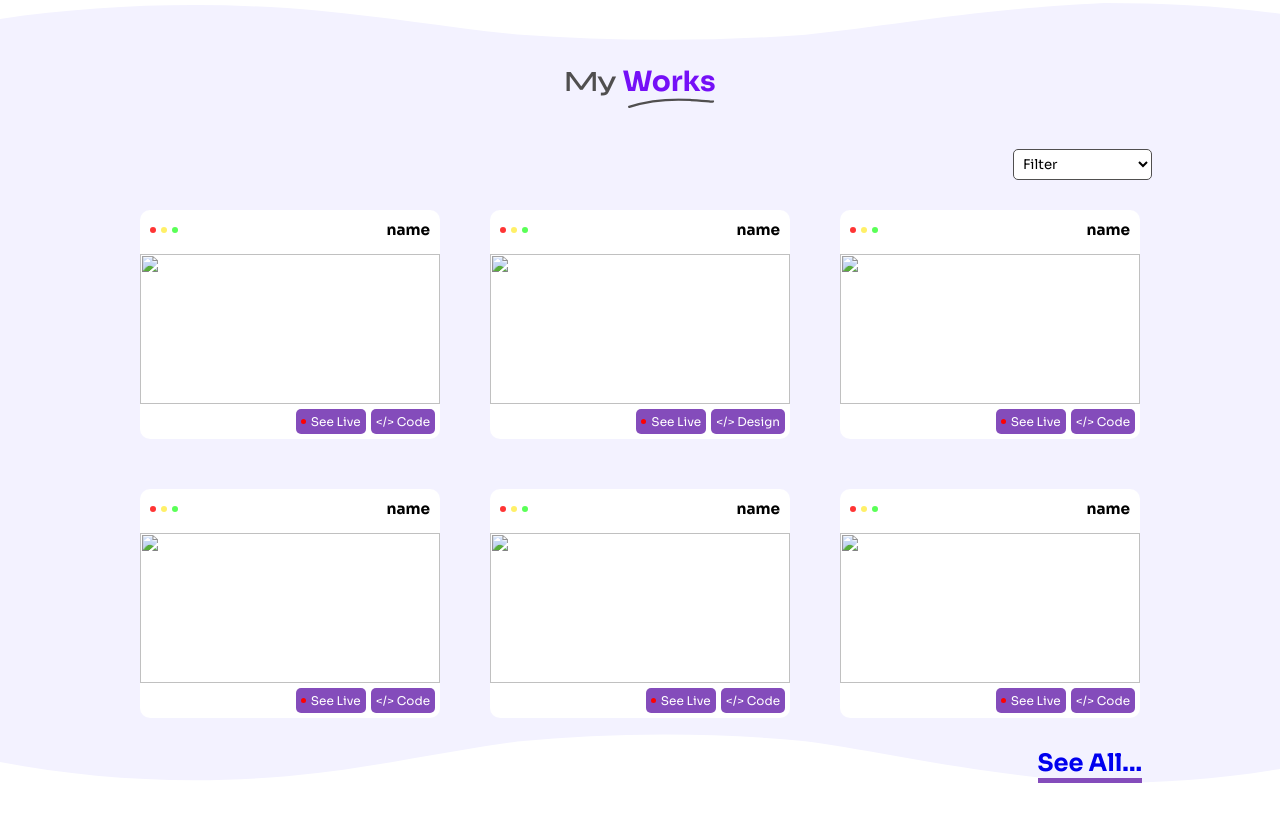
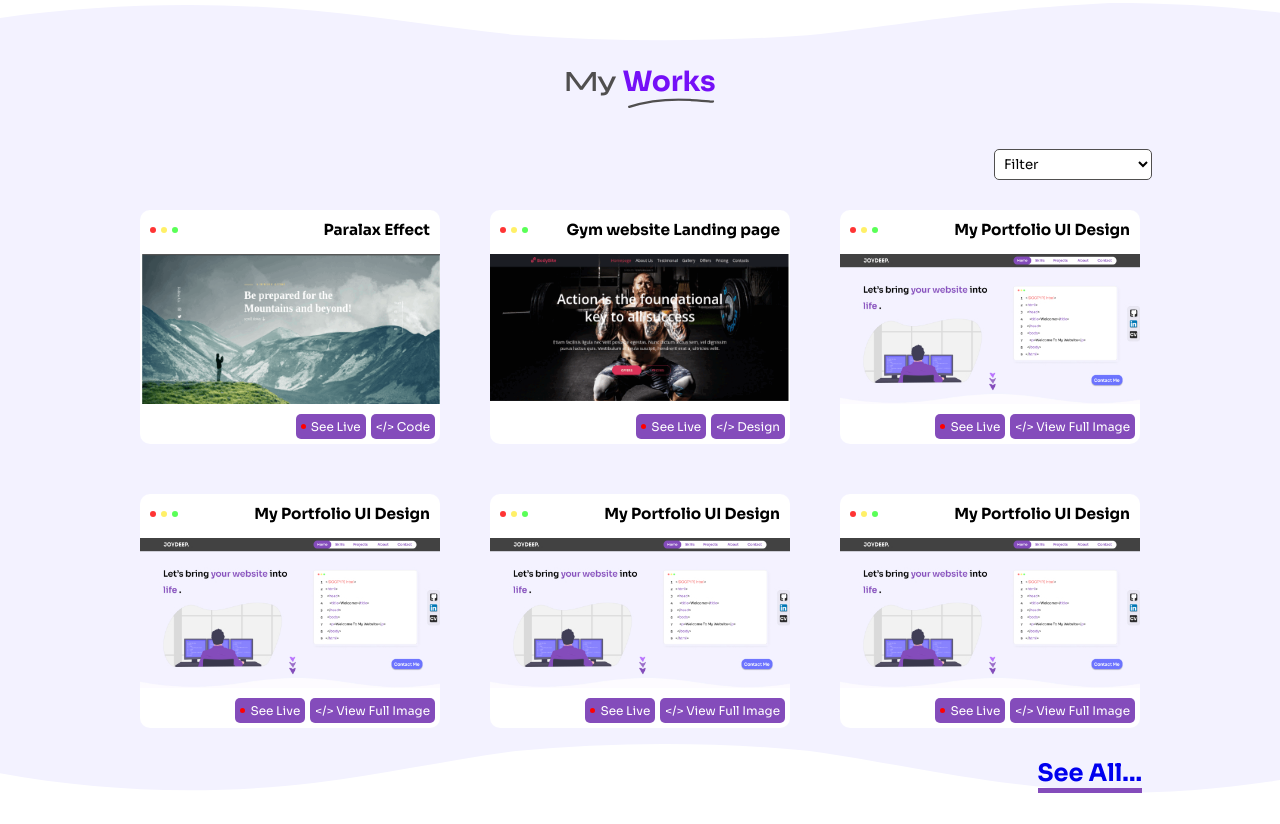
Before and after one commit to joydeep1299/Portfolio, a website: page src/index.html in a window 1280 px wide. Shown: the part 1936-2760 px from the top of the page. Drawn offline with nearby package versions, Linux system fonts and the light colour scheme.

Commit message:
3 projects added to work.json

```diff
--- a/src/index.html
+++ b/src/index.html
@@ -192,13 +192,14 @@
                     <div class="filter">
                         <select name="works-filter" id="works-filter">
                             <option value="" selected disabled>Filter</option>
-                            <option value="html css">HTML, CSS</option>
-                            <option value="html tailwind">HTML, Tailwind</option>
-                            <option value="html sass">HTML, Sass</option>
+                            <option value="html css js">HTML, CSS, JS</option>
+                            <option value="html tailwind js">HTML, Tailwind, JS</option>
+                            <option value="html sass js">HTML, Sass, JS</option>
                             <option value="wordpress">WordPress</option>
                             <option value="woocommerce">WooCommerce</option>
                             <option value="elementor">Elementor</option>
                             <option value="animations">Animations</option>
+                            <option value="email template">Email Template</option>
                             <option value="ui">UI/UX design</option>
                         </select>
                     </div>
--- a/src/main.js
+++ b/src/main.js
@@ -142,7 +142,7 @@ filterSelect.addEventListener("change", () => {
                                                     <div class="red-dot"></div>
                                                     <p>See Live</p>
                                                 </a>
-                                                <a href="${workData.works[i].codeLink}" class="code" target="_blank">&lt;/&gt; Code</a>
+                                                <a href="${workData.works[i].codeLink}" class="code" target="_blank">&lt;/&gt; ${workData.works[i].btn[0]}</a>
                                             </div>
                                         </div>
                                         <!-- Project Tags -->
@@ -172,16 +172,17 @@ function bodyAnimation() {
     )
 }
 function underlineAnimation() {
-    return new Promise(res => {
-        signatureUnderline.style.strokeDashoffset = 0;
-    }
-    )
+    setTimeout(() => {
+        return new Promise(res => {
+            signatureUnderline.style.strokeDashoffset = 0;
+        }
+        )
+    }, 1000);
+
 }
 
 bodyAnimation()
-    .then(setTimeout(() => {
-        underlineAnimation()
-    }, 500))
+    .then(underlineAnimation)
 
 
 
--- a/src/works.json
+++ b/src/works.json
@@ -1,152 +1,63 @@
 {
     "works": [
         {
-            "title": "name",
-            "image": "./images/",
-            "liveLink": "",
-            "codeLInk": "",
-            "dataFilter": "htmlcss",
+            "title": "Paralax Effect",
+            "image": "./images/paralax.gif",
+            "liveLink": "https://joydeep1299.github.io/paralax/",
+            "codeLink": "https://github.com/joydeep1299/paralax",
+            "dataFilter": "htmlcssjs",
             "btn": [
                 "Code"
             ]
         },
         {
-            "title": "name",
-            "image": "./images/",
-            "liveLink": "",
-            "codeLInk": "",
-            "dataFilter": "htmlcss",
+            "title": "Gym website Landing page",
+            "image": "./images/gym-website.gif",
+            "liveLink": "https://joydeep1299.github.io/Gym-Website-Landing-Page/",
+            "codeLink": "https://github.com/joydeep1299/Gym-Website-Landing-Page",
+            "dataFilter": "htmlcssjs",
             "btn": [
                 "Design"
             ]
         },
         {
-            "title": "name",
-            "image": "./images/",
-            "liveLink": "",
-            "dataFilter": "htmlcss",
+            "title": "My Portfolio UI Design",
+            "image": "./images/portfolio-ui.jpg",
+            "liveLink": "https://www.figma.com/file/NOD4AKYdpyJxvehxUU19Nt/portfolio-(Copy)?node-id=0%3A1",
+            "codeLink": "./images/portfolio-ui-full.jpg",
+            "dataFilter": "ui",
             "btn": [
-                "Code"
+                "View Full Image"
             ]
         },
         {
-            "title": "name",
-            "image": "./images/",
-            "liveLink": "",
-            "codeLInk": "",
-            "dataFilter": "htmlcss",
+            "title": "My Portfolio UI Design",
+            "image": "./images/portfolio-ui.jpg",
+            "liveLink": "https://www.figma.com/file/NOD4AKYdpyJxvehxUU19Nt/portfolio-(Copy)?node-id=0%3A1",
+            "codeLink": "./images/portfolio-ui-full.jpg",
+            "dataFilter": "ui",
             "btn": [
-                "Code"
+                "View Full Image"
             ]
         },
         {
-            "title": "name",
-            "image": "./images/",
-            "liveLink": "",
-            "codeLInk": "",
-            "dataFilter": "htmlcss",
+            "title": "My Portfolio UI Design",
+            "image": "./images/portfolio-ui.jpg",
+            "liveLink": "https://www.figma.com/file/NOD4AKYdpyJxvehxUU19Nt/portfolio-(Copy)?node-id=0%3A1",
+            "codeLink": "./images/portfolio-ui-full.jpg",
+            "dataFilter": "ui",
             "btn": [
-                "Code"
+                "View Full Image"
             ]
         },
         {
-            "title": "name",
-            "image": "./images/",
-            "liveLink": "",
-            "codeLInk": "",
-            "dataFilter": "htmlcss",
+            "title": "My Portfolio UI Design",
+            "image": "./images/portfolio-ui.jpg",
+            "liveLink": "https://www.figma.com/file/NOD4AKYdpyJxvehxUU19Nt/portfolio-(Copy)?node-id=0%3A1",
+            "codeLink": "./images/portfolio-ui-full.jpg",
+            "dataFilter": "ui",
             "btn": [
-                "Code"
-            ]
-        },
-        {
-            "title": "name",
-            "image": "./images/",
-            "liveLink": "",
-            "codeLInk": "",
-            "dataFilter": "htmlcss",
-            "btn": [
-                "Code"
-            ]
-        },
-        {
-            "title": "name",
-            "image": "./images/",
-            "liveLink": "",
-            "codeLInk": "",
-            "dataFilter": "htmlcss",
-            "btn": [
-                "Code"
-            ]
-        },
-        {
-            "title": "name",
-            "image": "./images/",
-            "liveLink": "",
-            "codeLInk": "",
-            "dataFilter": "htmlcss",
-            "btn": [
-                "Code"
-            ]
-        },
-        {
-            "title": "name",
-            "image": "./images/",
-            "liveLink": "",
-            "codeLInk": "",
-            "dataFilter": "htmlcss",
-            "btn": [
-                "Code"
-            ]
-        },
-        {
-            "title": "name",
-            "image": "./images/",
-            "liveLink": "",
-            "codeLInk": "",
-            "dataFilter": "htmlcss",
-            "btn": [
-                "Code"
-            ]
-        },
-        {
-            "title": "name",
-            "image": "./images/",
-            "liveLink": "",
-            "codeLInk": "",
-            "dataFilter": "htmlcss",
-            "btn": [
-                "Code"
-            ]
-        },
-        {
-            "title": "name",
-            "image": "./images/",
-            "liveLink": "",
-            "codeLInk": "",
-            "dataFilter": "htmlcss",
-            "btn": [
-                "Code"
-            ]
-        },
-        {
-            "title": "name",
-            "image": "./images/",
-            "liveLink": "",
-            "codeLInk": "",
-            "dataFilter": "htmlcss",
-            "btn": [
-                "Code"
-            ]
-        },
-        {
-            "title": "name",
-            "image": "./images/",
-            "liveLink": "",
-            "codeLInk": "",
-            "dataFilter": "htmlcss",
-            "btn": [
-                "Code"
+                "View Full Image"
             ]
         }
     ]
```
Also changed, not shown: public/index.html (+1 -1 lines), public/pages/works.html (+1 -1 lines), public/works.json (+34 -123 lines), src/pages/works.html (+3 -3 lines), src/pages/works.js (+3 -6 lines), public/images/gym-website.gif (added), public/images/paralax.gif (added), public/images/portfolio-ui-full.jpg (added), public/images/portfolio-ui.jpg (added), public/main.js, public/pages/works.js, src/images/gym-website.gif (added), src/images/paralax.gif (added), src/images/portfolio-ui-full.jpg (added), 1 more files.
